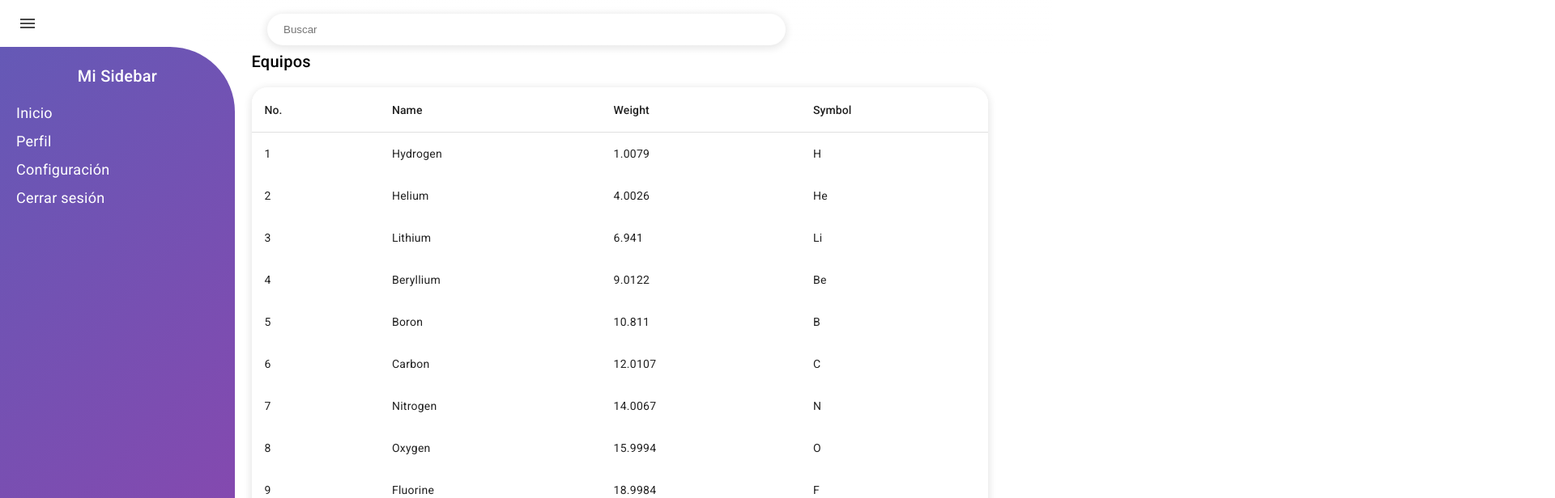
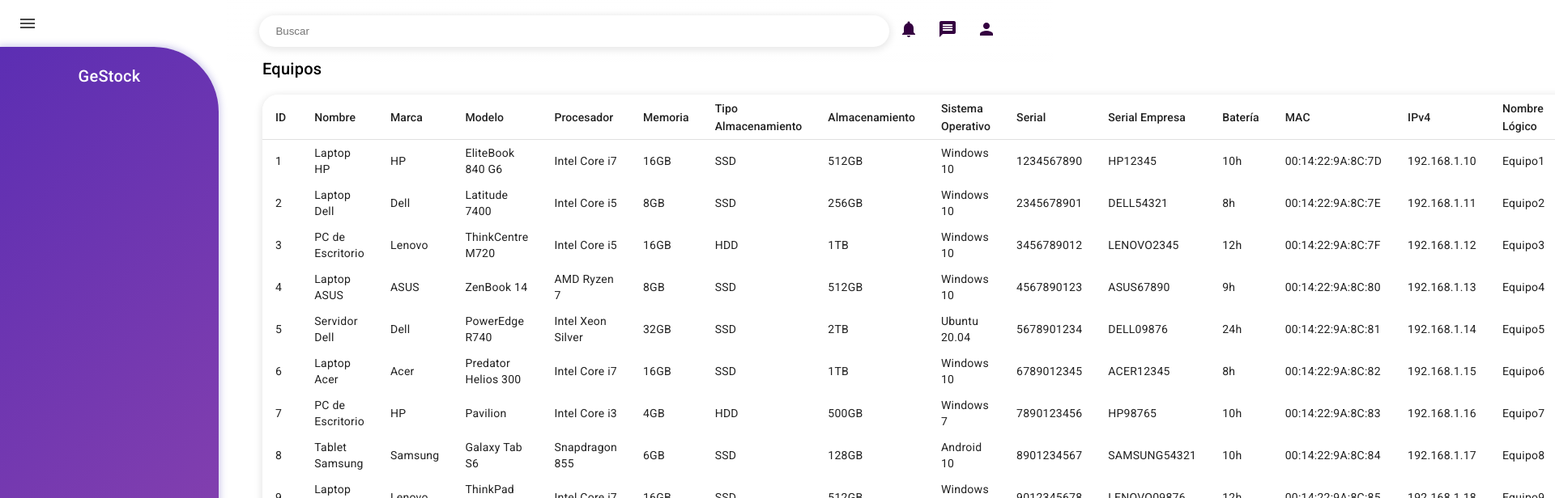
Before and after one commit to DiegoMedina04/inventarios, an Angular app: page /equipos in a window 1280 px wide. Shown: the top 616 px of the page at 81% size, 1920 px wide, since content can reach past the window. Built offline with nearby package versions, Linux system fonts and the light colour scheme.

Commit message:
creacion de vista base avance 1

```diff
--- a/src/app/app.component.css
+++ b/src/app/app.component.css
@@ -2,12 +2,11 @@
 
 .container {
   display: grid;
-  grid-template-columns: 250px 1fr;
+  grid-template-columns: 280px 1fr;
   grid-template-rows: 50px 1fr;
   grid-template-areas:
   "sidebar search"
   "sidebar outlet";
-
   height: 100vh;
   padding-top: 0px;
 }
@@ -35,7 +34,7 @@
   align-items: center;
   justify-content: center;
   color: rgb(0, 0, 0);
-  height: 6vh;
+  height: 7vh;
   width: 100vw;
   position: fixed;
   top: 0;
--- a/src/app/feature/equipo/equipo.component.css
+++ b/src/app/feature/equipo/equipo.component.css
@@ -1,6 +1,6 @@
 :host {
   display: block;
-  width: 90%;
+  width: 96%;
 }
 .demo-table {
   width: 100%;
--- a/src/app/feature/equipo/equipo.component.html
+++ b/src/app/feature/equipo/equipo.component.html
@@ -1,63 +1,118 @@
-
+<div>
   <h2>Equipos</h2>
-<table mat-table [dataSource]="dataSource" class=" demo-table">
-  <!-- Position Column -->
-  <ng-container matColumnDef="position">
-    <th mat-header-cell *matHeaderCellDef>No.</th>
-    <td mat-cell *matCellDef="let element">{{element.position}}</td>
+  <table mat-table [dataSource]="dataSource" class="demo-table">
+    <!-- ID Column -->
+    <ng-container matColumnDef="id">
+      <th mat-header-cell *matHeaderCellDef>ID</th>
+      <td mat-cell *matCellDef="let element">{{ element.id }}</td>
     </ng-container>
 
-  <!-- Name Column -->
-  <ng-container matColumnDef="name">
-    <th mat-header-cell *matHeaderCellDef>Name</th>
-    <td mat-cell *matCellDef="let element">{{element.name}}</td>
+    <!-- Nombre Column -->
+    <ng-container matColumnDef="nombre">
+      <th mat-header-cell *matHeaderCellDef>Nombre</th>
+      <td mat-cell *matCellDef="let element">{{ element.nombre }}</td>
     </ng-container>
 
-  <!-- Weight Column -->
-  <ng-container matColumnDef="weight">
-    <th mat-header-cell *matHeaderCellDef>Weight</th>
-    <td mat-cell *matCellDef="let element">{{element.weight}}</td>
+    <!-- Marca Column -->
+    <ng-container matColumnDef="marca">
+      <th mat-header-cell *matHeaderCellDef>Marca</th>
+      <td mat-cell *matCellDef="let element">{{ element.marca }}</td>
     </ng-container>
 
-  <!-- Symbol Column -->
-  <ng-container matColumnDef="symbol">
-    <th mat-header-cell *matHeaderCellDef>Symbol</th>
-    <td mat-cell *matCellDef="let element">{{element.symbol}}</td>
+    <!-- Modelo Column -->
+    <ng-container matColumnDef="modelo">
+      <th mat-header-cell *matHeaderCellDef>Modelo</th>
+      <td mat-cell *matCellDef="let element">{{ element.modelo }}</td>
+    </ng-container>
+
+    <!-- Procesador Column -->
+    <ng-container matColumnDef="procesador">
+      <th mat-header-cell *matHeaderCellDef>Procesador</th>
+      <td mat-cell *matCellDef="let element">{{ element.procesador }}</td>
+    </ng-container>
+
+    <!-- Memoria Column -->
+    <ng-container matColumnDef="memoria">
+      <th mat-header-cell *matHeaderCellDef>Memoria</th>
+      <td mat-cell *matCellDef="let element">{{ element.memoria }}</td>
+    </ng-container>
+
+    <!-- Tipo Almacenamiento Column -->
+    <ng-container matColumnDef="tipoAlmacenamiento">
+      <th mat-header-cell *matHeaderCellDef>Tipo Almacenamiento</th>
+      <td mat-cell *matCellDef="let element">{{ element.tipoAlmacenamiento }}</td>
+    </ng-container>
+
+    <!-- Almacenamiento Column -->
+    <ng-container matColumnDef="almacenamiento">
+      <th mat-header-cell *matHeaderCellDef>Almacenamiento</th>
+      <td mat-cell *matCellDef="let element">{{ element.almacenamiento }}</td>
+    </ng-container>
+
+    <!-- Sistema Operativo Column -->
+    <ng-container matColumnDef="sistemaOperativo">
+      <th mat-header-cell *matHeaderCellDef>Sistema Operativo</th>
+      <td mat-cell *matCellDef="let element">{{ element.sistemaOperativo }}</td>
+    </ng-container>
+
+    <!-- Serial Column -->
+    <ng-container matColumnDef="serial">
+      <th mat-header-cell *matHeaderCellDef>Serial</th>
+      <td mat-cell *matCellDef="let element">{{ element.serial }}</td>
+    </ng-container>
+
+    <!-- Serial Empresa Column -->
+    <ng-container matColumnDef="serialEmpresa">
+      <th mat-header-cell *matHeaderCellDef>Serial Empresa</th>
+      <td mat-cell *matCellDef="let element">{{ element.serialEmpresa }}</td>
+    </ng-container>
+
+    <!-- Bateria Column -->
+    <ng-container matColumnDef="bateria">
+      <th mat-header-cell *matHeaderCellDef>Batería</th>
+      <td mat-cell *matCellDef="let element">{{ element.bateria }}</td>
+    </ng-container>
+
+    <!-- MAC Column -->
+    <ng-container matColumnDef="mac">
+      <th mat-header-cell *matHeaderCellDef>MAC</th>
+      <td mat-cell *matCellDef="let element">{{ element.mac }}</td>
+    </ng-container>
+
+    <!-- IPv4 Column -->
+    <ng-container matColumnDef="ipv4">
+      <th mat-header-cell *matHeaderCellDef>IPv4</th>
+      <td mat-cell *matCellDef="let element">{{ element.ipv4 }}</td>
+    </ng-container>
+
+    <!-- Nombre Logico Column -->
+    <ng-container matColumnDef="nombreLogico">
+      <th mat-header-cell *matHeaderCellDef>Nombre Lógico</th>
+      <td mat-cell *matCellDef="let element">{{ element.nombreLogico }}</td>
+    </ng-container>
+
+    <!-- Tipo Conexion Column -->
+    <ng-container matColumnDef="tipoConexion">
+      <th mat-header-cell *matHeaderCellDef>Tipo Conexión</th>
+      <td mat-cell *matCellDef="let element">{{ element.tipoConexion }}</td>
     </ng-container>
 
     <tr mat-header-row *matHeaderRowDef="displayedColumns"></tr>
-  <tr
-      mat-row
-      (click)="clickedRows.add(row)"
-      [class.demo-row-is-clicked]="clickedRows.has(row)"
-      *matRowDef="let row; columns: displayedColumns;"
-  ></tr>
+    <tr mat-row (click)="clickedRows.add(row)" [class.demo-row-is-clicked]="clickedRows.has(row)"
+      *matRowDef="let row; columns: displayedColumns;"></tr>
   </table>
+</div>
 
 <div>
-  <h3>
-    Click Log
-  </h3>
+  <h3>Click Log</h3>
 </div>
 
-@if (!clickedRows.size) {
+<div *ngIf="!clickedRows.size">
   <div>Clicked rows will be logged here</div>
-}
+</div>
 
 <ul>
-  @for (clickedRow of clickedRows; track clickedRow) {
-    <li>Clicked on {{clickedRow.name}}</li>
-  }
-</ul>
-<div>
-    <h2>Equipos List</h2>
-    <ul>
-      equipos:
-
-      <li *ngFor="let equipo of equipos">
-        <span>{{ equipo.nombre }} - {{ equipo.nombre }}</span>
-        <button (click)="createEquipo(equipo)">Edit</button>
-        <button (click)="deleteEquipo(equipo.id)">Delete</button>
+  <li *ngFor="let clickedRow of clickedRows;">
+    Clicked on {{ clickedRow.nombre }}
   </li>
 </ul>
-  </div>
--- a/src/app/feature/equipo/equipo.component.ts
+++ b/src/app/feature/equipo/equipo.component.ts
@@ -3,44 +3,42 @@
 import { EquipoModule } from './equipo.module';
 import { Equipo } from '../../core/domain/entities/equipo.entity';
 import { EquipoService } from '../../core/services/equipo/equipo.service';
-import {MatTableModule} from '@angular/material/table';
-
-export interface PeriodicElement {
-  name: string;
-  position: number;
-  weight: number;
-  symbol: string;
-}
-
-
-const ELEMENT_DATA: PeriodicElement[] = [
-  {position: 1, name: 'Hydrogen', weight: 1.0079, symbol: 'H'},
-  {position: 2, name: 'Helium', weight: 4.0026, symbol: 'He'},
-  {position: 3, name: 'Lithium', weight: 6.941, symbol: 'Li'},
-  {position: 4, name: 'Beryllium', weight: 9.0122, symbol: 'Be'},
-  {position: 5, name: 'Boron', weight: 10.811, symbol: 'B'},
-  {position: 6, name: 'Carbon', weight: 12.0107, symbol: 'C'},
-  {position: 7, name: 'Nitrogen', weight: 14.0067, symbol: 'N'},
-  {position: 8, name: 'Oxygen', weight: 15.9994, symbol: 'O'},
-  {position: 9, name: 'Fluorine', weight: 18.9984, symbol: 'F'},
-  {position: 10, name: 'Neon', weight: 20.1797, symbol: 'Ne'},
-];
+import { MatTableModule } from '@angular/material/table';
 
 @Component({
   selector: 'app-equipo',
   imports: [EquipoModule, CommonModule, MatTableModule],
   templateUrl: './equipo.component.html',
-  styleUrl: './equipo.component.css',
+  styleUrls: ['./equipo.component.css'],
 })
 
+export class EquipoComponent implements OnInit {
+  // Columnas de la tabla
+  displayedColumns: string[] = [
+    'id',
+    'nombre',
+    'marca',
+    'modelo',
+    'procesador',
+    'memoria',
+    'tipoAlmacenamiento',
+    'almacenamiento',
+    'sistemaOperativo',
+    'serial',
+    'serialEmpresa',
+    'bateria',
+    'mac',
+    'ipv4',
+    'nombreLogico',
+    'tipoConexion'
+  ];
 
-export class EquipoComponent implements OnInit {
+  // Datos para la tabla
+  equipos: Equipo[] = [];
+  dataSource = this.equipos;  // Asignamos los equipos a la fuente de datos
 
-  displayedColumns: string[] = ['position', 'name', 'weight', 'symbol'];
-  dataSource = ELEMENT_DATA;
-  clickedRows = new Set<PeriodicElement>();
+  clickedRows = new Set<Equipo>();
 
-  equipos: Equipo[] = [];
   constructor(private equipoService: EquipoService) {}
 
   ngOnInit(): void {
@@ -50,17 +48,21 @@
   async getAllEquipos() {
     const equipos: Equipo[] = await this.equipoService.getAllEquipos();
     this.equipos = equipos;
+
+    // Aquí se podría definir los datos directamente si no hay servicio
+    // this.equipos = [...ELEMENT_DATA]; // Elementos de ejemplo para prueba
+    this.dataSource = this.equipos;
   }
 
   async createEquipo(equipo: Equipo) {
-    // Implementar la lógica para crear un nuevo usuario
+    // Implementar la lógica para crear un nuevo equipo
   }
 
   async editEquipo(equipo: Equipo) {
-    // Implementar la lógica para editar un usuario
+    // Implementar la lógica para editar un equipo
   }
 
   async deleteEquipo(id: number) {
-    // Implementar la lógica para eliminar un usuario
+    // Implementar la lógica para eliminar un equipo
   }
 }
--- a/src/app/shared/components/searchbar/searchbar.component.css
+++ b/src/app/shared/components/searchbar/searchbar.component.css
@@ -1,10 +1,13 @@
-p{
-    padding-top: 0.5rem;
-    width: 100%;
+:host {
+    display: block;
+    position: relative;
+    left: 15.4rem;
+    width: 90%;
   }
+
   #search {
     display: flex;
-  width: 50vw;
+    flex-grow: 1;
     padding: 12px 20px;
     margin: 8px 0;
     box-sizing: border-box;
@@ -13,7 +16,28 @@
     border-radius: 20px;
     box-shadow: 0px 2px 10px 2px rgba(0, 0, 0, 0.094);
   }
+
   #search:focus {
-    outline: 1px  #51006045;
+    outline: 1px solid #510060;
     box-shadow: 0 0 8px 2px rgba(50, 39, 176, 0.237);
   }
+
+  .search-container {
+    display: flex;
+    align-items: center;
+    justify-content: space-between;
+    max-width: 80%;
+    padding: 10px 0;
+  }
+
+  .search-container mat-icon {
+    font-size: 24px;
+    color: #340040;
+    margin: 0 12px;
+  }
+
+  .search-container input {
+    flex-grow: 1;
+    margin-right: 10px;
+    min-width: 0;
+  }
--- a/src/app/shared/components/searchbar/searchbar.component.html
+++ b/src/app/shared/components/searchbar/searchbar.component.html
@@ -1,3 +1,12 @@
-<p>
+<div class="search-container">
     <input id="search" placeholder="Buscar" type="text">
-</p>
+    <div>
+        <mat-icon>notifications</mat-icon>
+    </div>
+    <div>
+        <mat-icon> message</mat-icon>
+    </div>
+    <div>
+        <mat-icon>person</mat-icon>
+    </div>
+</div>
--- a/src/app/shared/components/searchbar/searchbar.component.ts
+++ b/src/app/shared/components/searchbar/searchbar.component.ts
@@ -7,8 +7,8 @@
   selector: 'app-searchbar',
   standalone: true,
   templateUrl: './searchbar.component.html',
-  styleUrls: ['./searchbar.component.css'],  // Asegúrate de usar 'styleUrls' correctamente
-  imports: [MatFormFieldModule, MatIconModule, MatInputModule],  // Correcto para los componentes standalone
+  styleUrls: ['./searchbar.component.css'],
+  imports: [MatFormFieldModule, MatIconModule, MatInputModule],
   changeDetection: ChangeDetectionStrategy.OnPush,
 })
 export class SearchbarComponent {}
--- a/src/app/shared/components/sidebar/sidebar.component.css
+++ b/src/app/shared/components/sidebar/sidebar.component.css
@@ -1,7 +1,7 @@
 .sidebar {
-  width: 250px;
+  width: 230px;
   height: 100vh;
-  background: linear-gradient(135deg, #6559b6, #8e44ad);
+  background: linear-gradient(135deg, rgb(92, 46, 179), #8e44ad);
   color: white;
   padding: 20px;
   position: fixed;
@@ -9,6 +9,8 @@
   left: 0;
   transition: all 0.3s ease;
   border-top-right-radius: 80px;
+  box-shadow: 0 0 8px 2px rgba(50, 39, 176, 0.237);
+
 }
 
 .sidebar-header h2 {
--- a/src/app/shared/components/sidebar/sidebar.component.html
+++ b/src/app/shared/components/sidebar/sidebar.component.html
@@ -4,12 +4,12 @@
 </button>
 <div class="sidebar">
   <div class="sidebar-header">
-    <h2>Mi Sidebar</h2>
+    <h2>GeStock</h2>
   </div>
   <ul class="sidebar-menu">
-    <li><a href="#">Inicio</a></li>
+    <!-- <li><a href="#">Inicio</a></li>
     <li><a href="#">Perfil</a></li>
     <li><a href="#">Configuración</a></li>
-    <li><a href="#">Cerrar sesión</a></li>
+    <li><a href="#">Cerrar sesión</a></li> -->
   </ul>
 </div>
```
Lines whose indentation alone changed are shown as unchanged.
